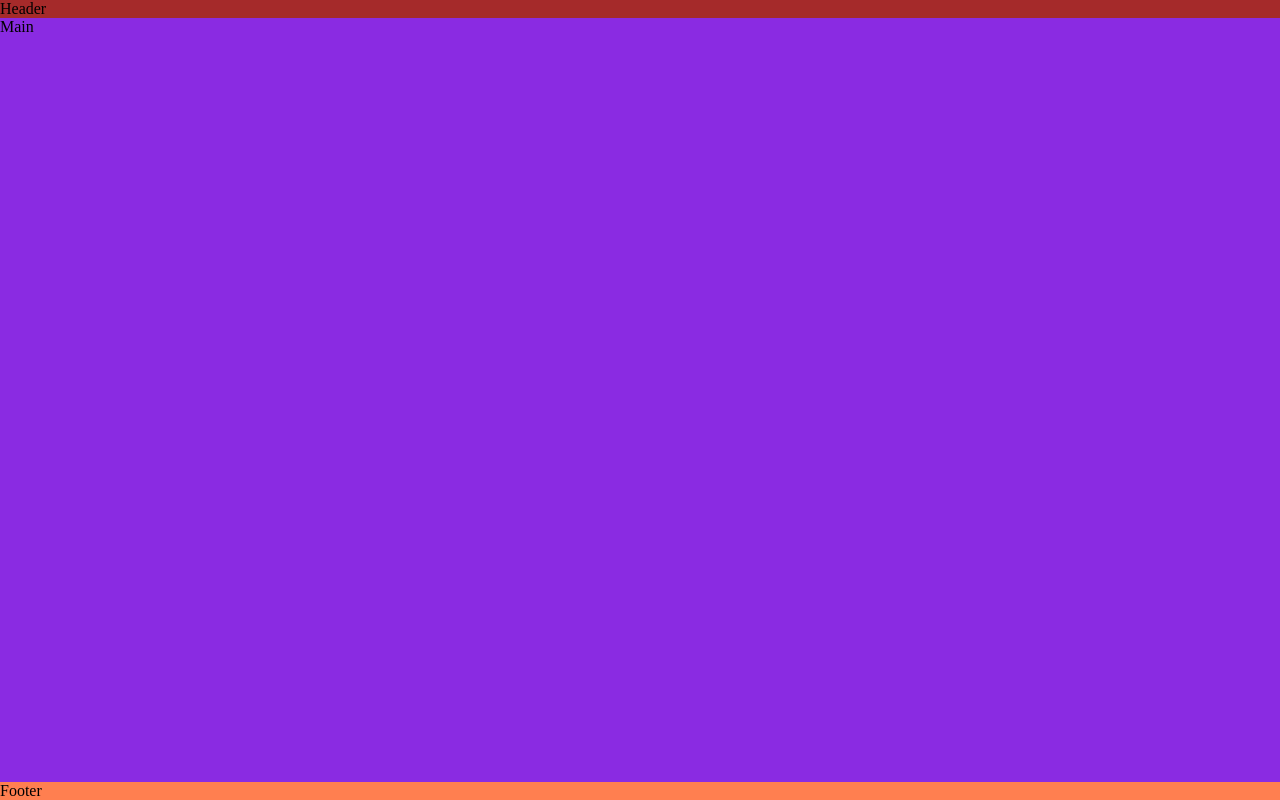
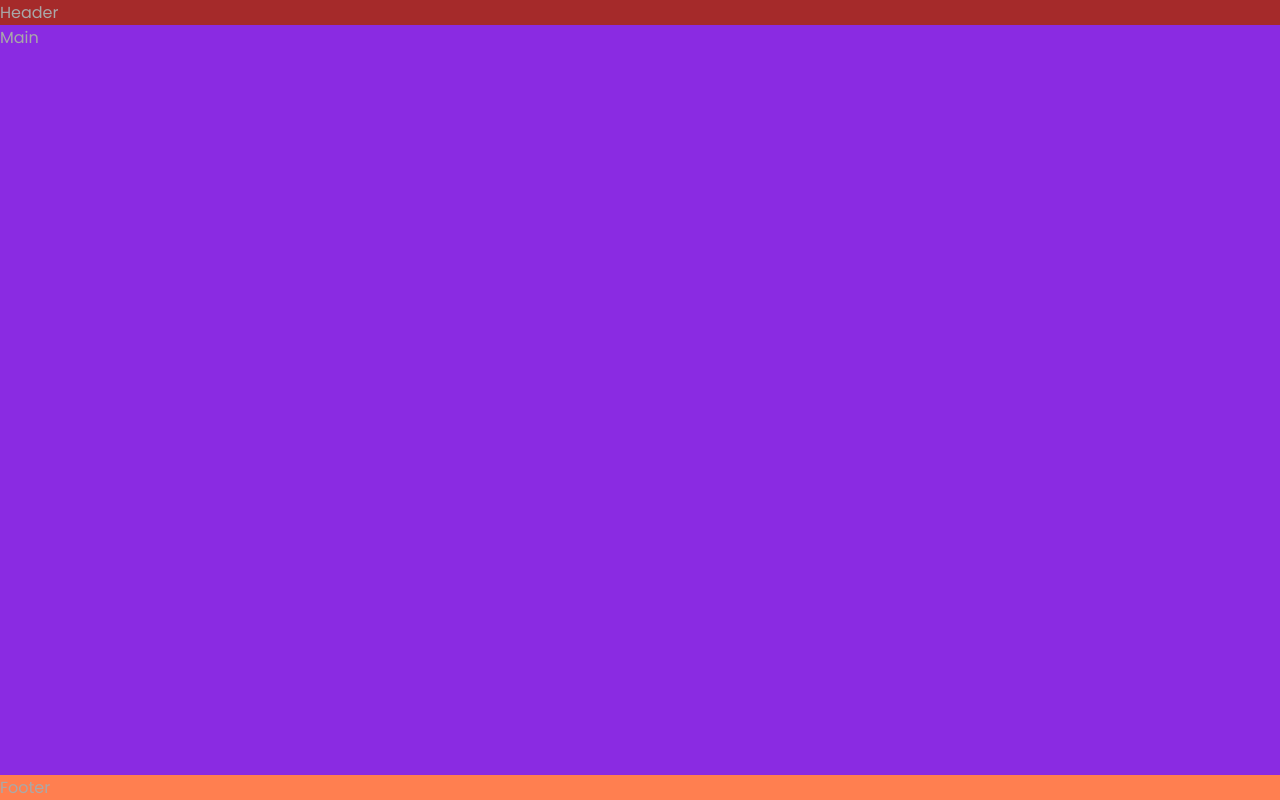
Before and after one commit to miranord/hangMan, a plain HTML site: page index.html in a window 1280 px wide. Drawn offline with Linux system fonts and the light colour scheme.

Commit message:
Added Poppins fontfamily to body styles

```diff
--- a/assets/style.css
+++ b/assets/style.css
@@ -13,6 +13,9 @@ body {
     min-height: 100vh;
     display: flex;
     flex-direction: column;
+    /* General project styles */
+    color: darkgray;
+    font-family: 'Poppins', sans-serif;
 }
 
 /* Header */
```
